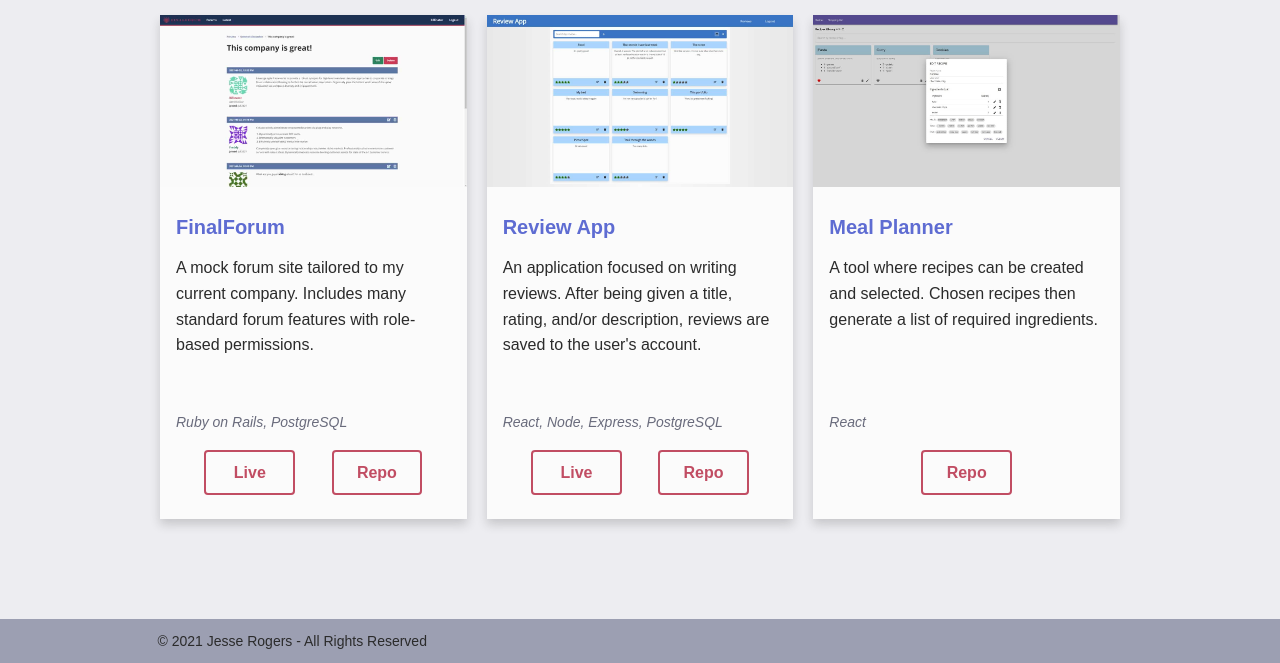
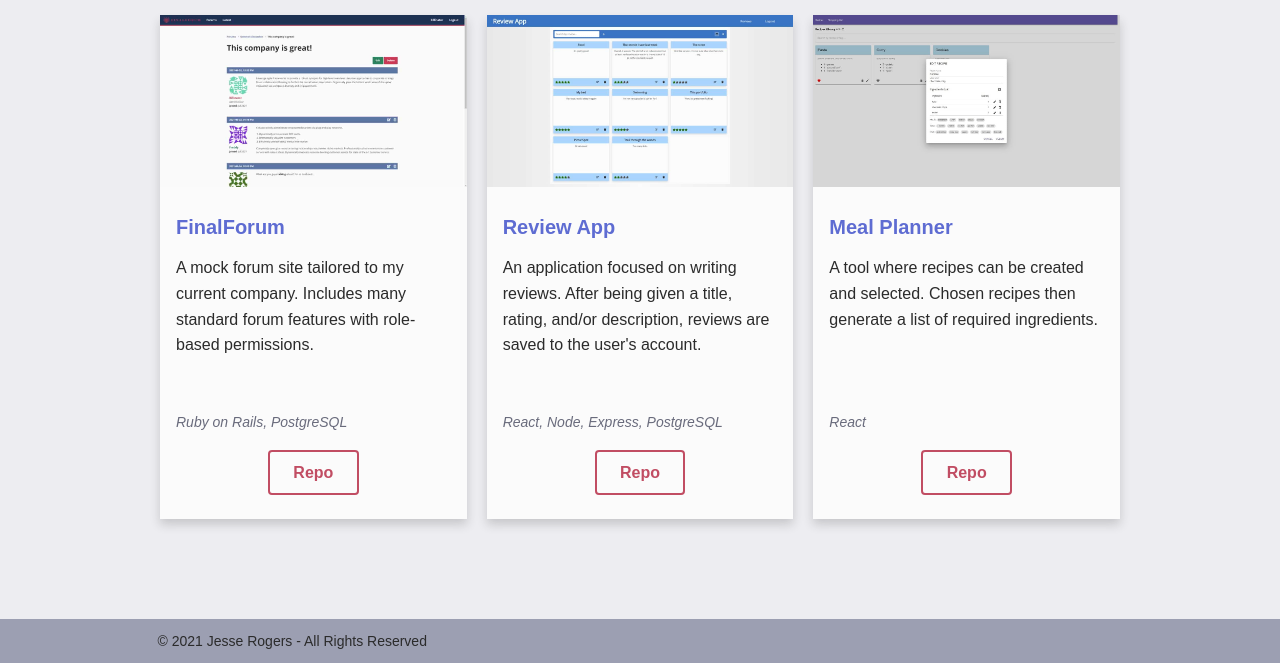
Before and after one commit to Jesrogers/jesserogers.dev, a website: page index.html in a window 1280 px wide. Shown: the part 565-1228 px from the top of the page. Drawn offline with Linux system fonts and the light colour scheme; a web font is replaced by a local one.

Commit message:
Update index.html

```diff
--- a/index.html
+++ b/index.html
@@ -170,8 +170,6 @@
                             standard forum features with role-based permissions. </p>
                         <p class="project-card__languages">Ruby on Rails, PostgreSQL</p>
                         <footer class="project-card__footer">
-                            <a href="https://finalforum.herokuapp.com/" target="_blank" class="project-card__link"
-                                rel="noopener noreferrerr">Live</a>
                             <a href="https://github.com/Jesrogers/FinalForum" target="_blank" class="project-card__link"
                                 rel="noopener noreferrerr">Repo</a>
                         </footer>
@@ -189,8 +187,6 @@
                             title, rating, and/or description, reviews are saved to the user's account.</p>
                         <p class="project-card__languages">React, Node, Express, PostgreSQL</p>
                         <footer class="project-card__footer">
-                            <a href="https://reviews-application.herokuapp.com/" target="_blank"
-                                class="project-card__link" rel="noopener noreferrerr">Live</a>
                             <a href="https://github.com/Jesrogers/review-app-backend" target="_blank"
                                 class="project-card__link" rel="noopener noreferrerr">Repo</a>
                         </footer>
```
